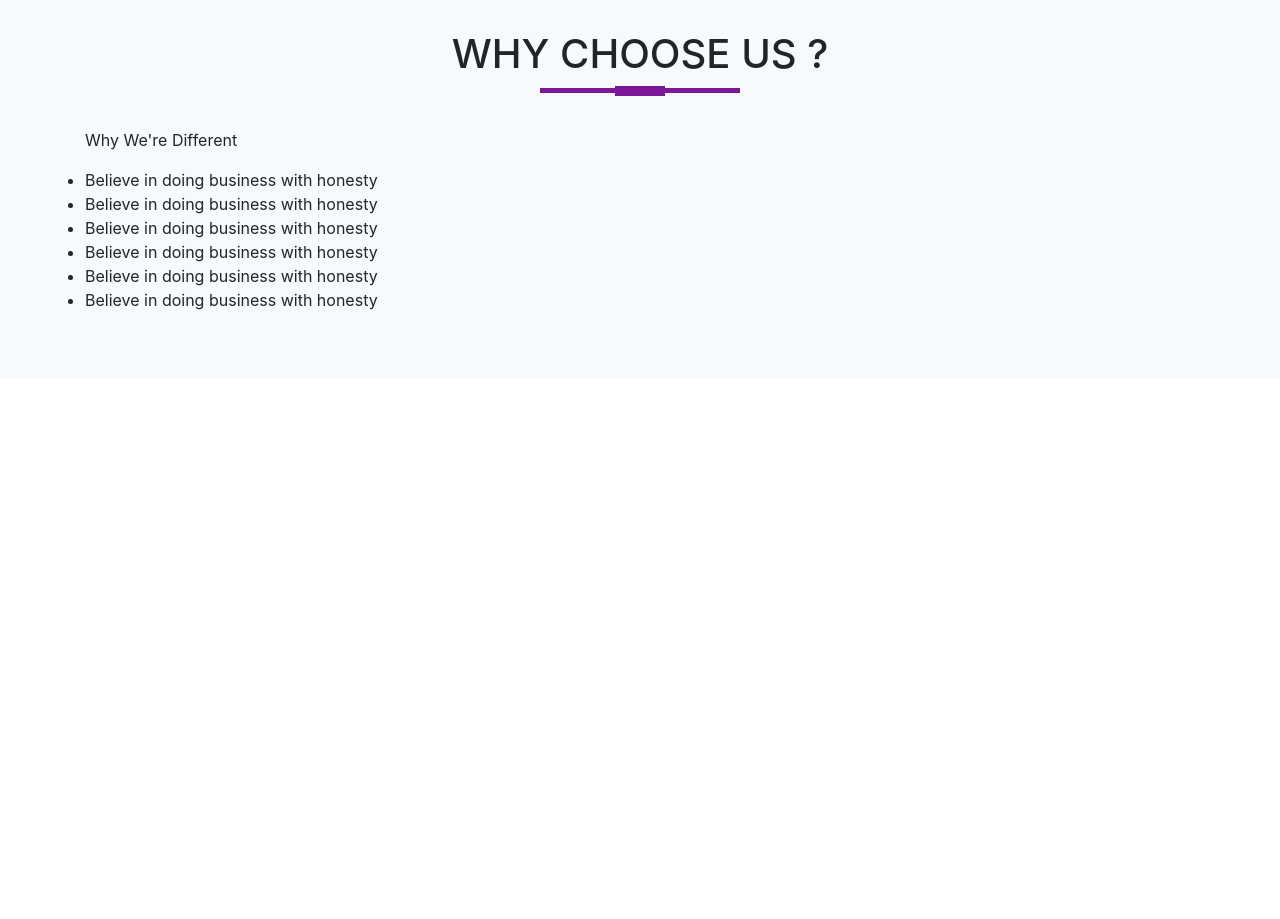
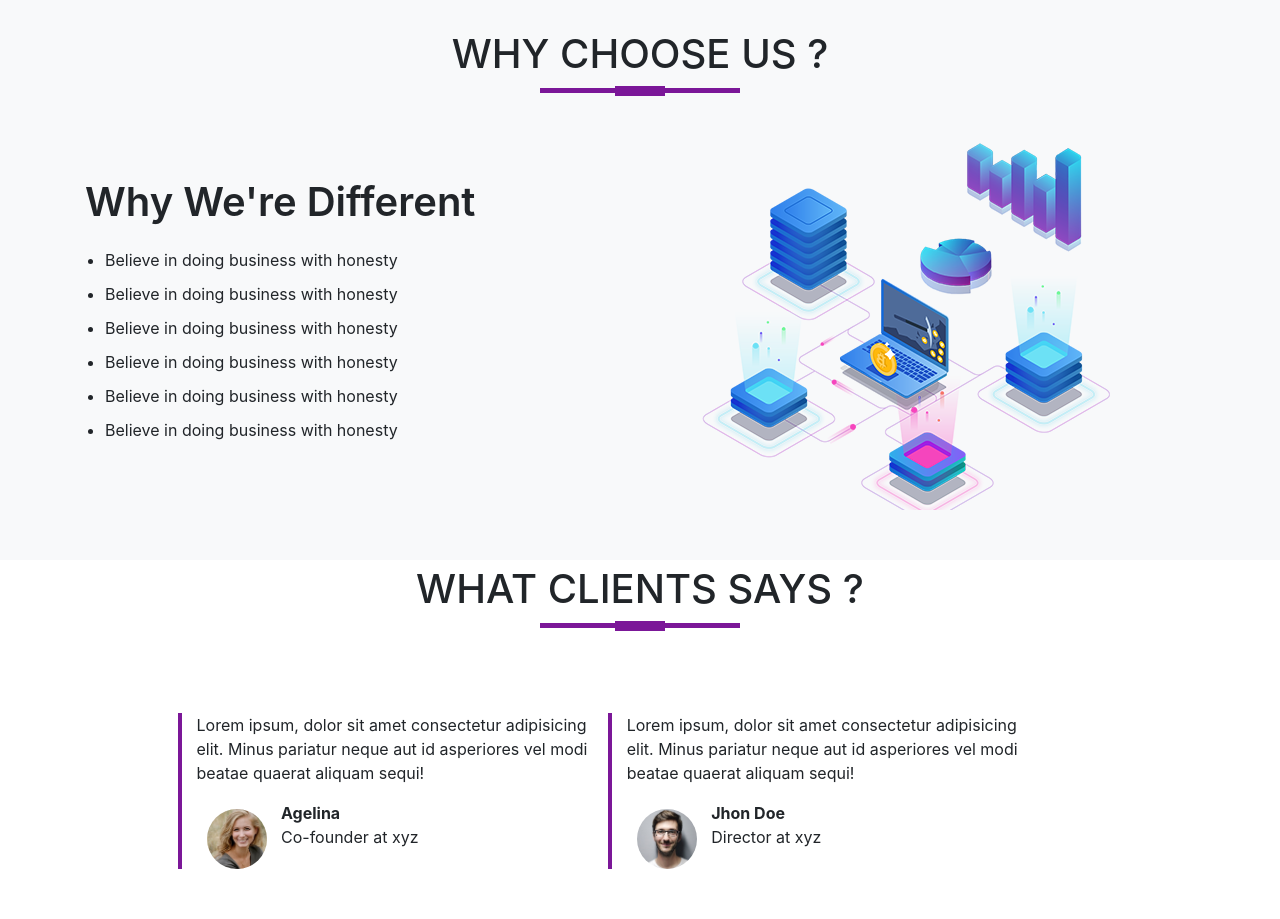
Before and after one commit to ianujvarshney/LOGO, a plain HTML site: page index.html in a window 1280 px wide. Shown: the part 1380-2299 px from the top of the page. Before the commit the page ends 1758 px from the top, so only its background shows below. Drawn offline with nearby package versions, Linux system fonts and the light colour scheme.

Commit message:
Textmonial Section

```diff
--- a/index.css
+++ b/index.css
@@ -111,3 +111,34 @@ body{
     padding-bottom:50px;
     padding-top: 50px;
 }
+.about-title{
+    font-size: 40px;
+    font-weight: 600;
+    margin-top: 8%;
+}
+#about-us ul li{
+    margin: 10px 0;
+
+}
+#about-us ul{
+    margin-left: 20px;
+}
+
+/* textmonials section */
+#textimonials{
+    margin: 100px 0 ;
+}
+.textimonials{
+    border-left: 4px solid #7b1798;
+    margin-top:50px;
+    margin-bottom: 50px;
+}
+.textimonials img{
+    height: 60px;
+    width: 60px;
+    border-radius: 50%;
+    margin: 0 10px;
+}
+.user-details{
+    display: inline-block ;
+}
--- a/index.html
+++ b/index.html
@@ -113,6 +113,30 @@
                         <li>Believe in doing business with honesty</li>
                     </ul>
                 </div>
+                <div class="col-md-6 about-us">
+                    <img src="/images/network.png" class="img-fluid">
+                </div>
+            </div>
+        </div>
+    </section>
+
+    <!-- Textimonial part -->
+    <section id="textmonials">
+        <div class="container">
+            <h1 class="title text-center">WHAT CLIENTS SAYS ?</h1>
+            <div class="row offset-1 ">
+                <div class="col-md-5 textimonials">
+                    <p>Lorem ipsum, dolor sit amet consectetur adipisicing elit. Minus pariatur neque aut id asperiores
+                        vel modi beatae quaerat aliquam sequi!</p>
+                        <img src="/images/user1.jpg" alt="">
+                        <p class="user-details" ><b>Agelina</b><br> Co-founder at xyz</p>
+                </div>
+                <div class="col-md-5 textimonials">
+                    <p>Lorem ipsum, dolor sit amet consectetur adipisicing elit. Minus pariatur neque aut id asperiores
+                        vel modi beatae quaerat aliquam sequi!</p>
+                        <img src="/images/user2.jpg" alt="">
+                        <p class="user-details" ><b>Jhon Doe</b><br> Director at xyz</p>
+                </div>
             </div>
         </div>
     </section>
```
Lines whose indentation alone changed are shown as unchanged.
